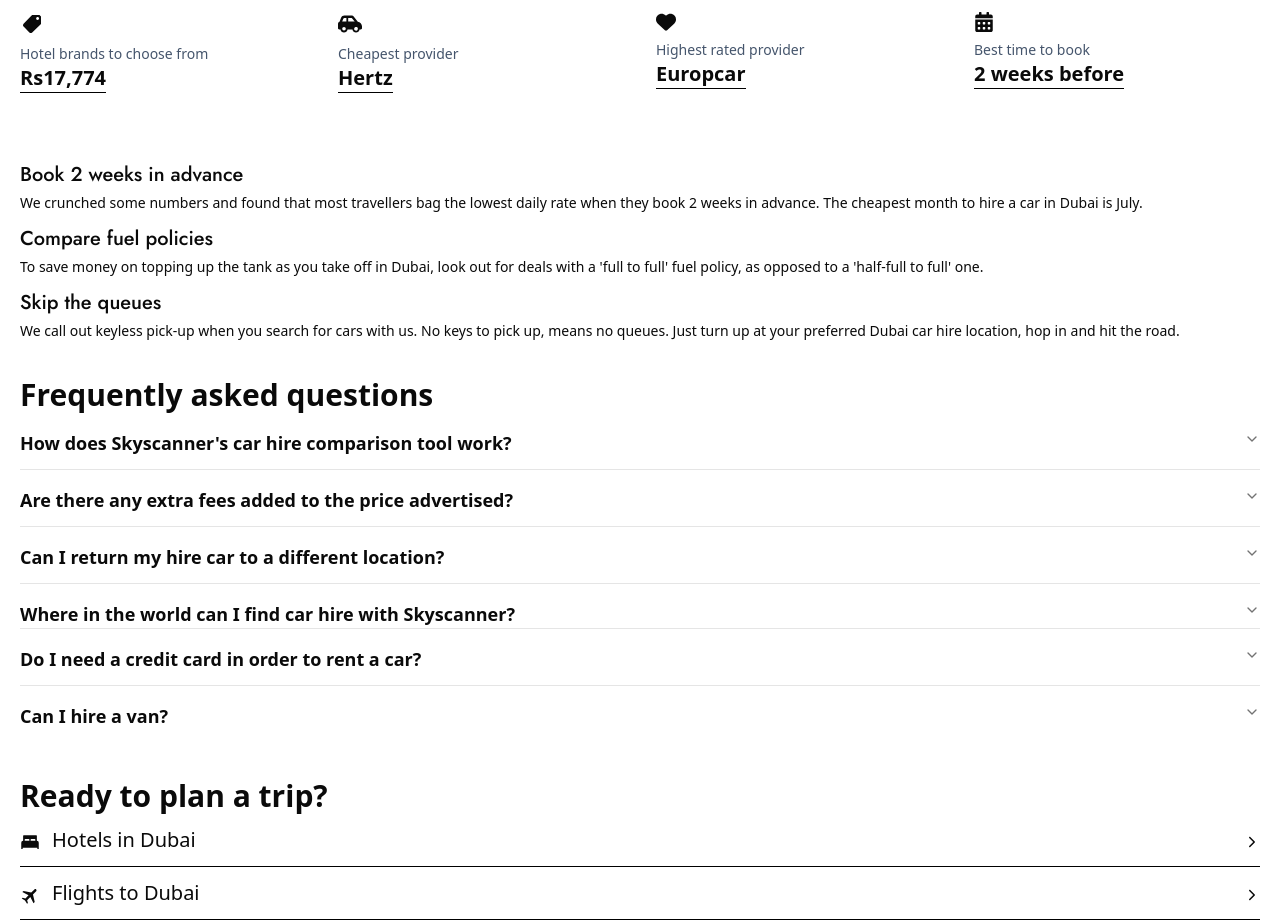
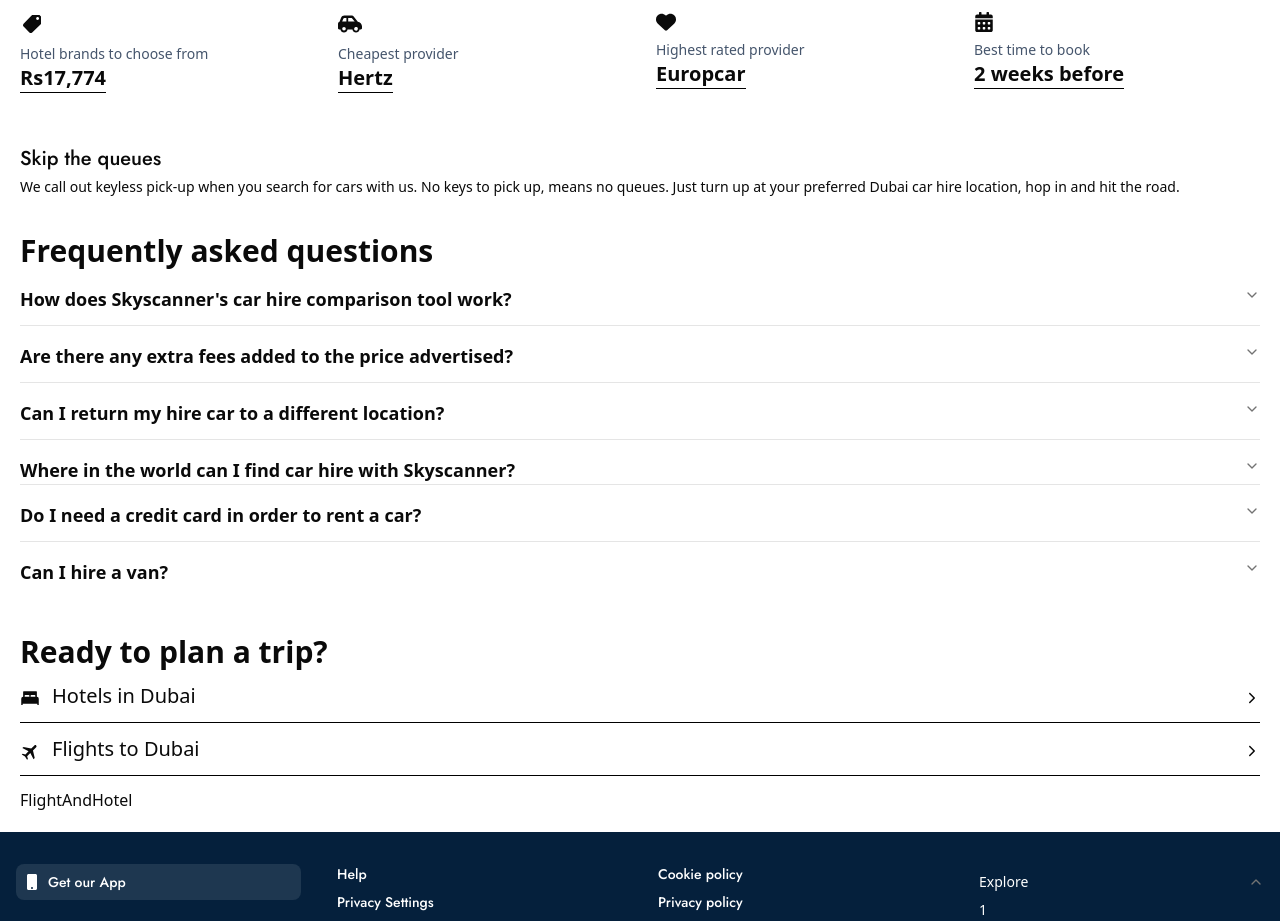
Before and after one commit to Hassan-mw/SkyScanner, a Next.js app: page /carhire/hirelocation/1 in a window 1280 px wide. Shown: the part 2900-3821 px from the top of the page. Built offline with nearby package versions, Linux system fonts and the light colour scheme.

Commit message:
Updating Data

```diff
--- a/app/carhire/CarComponent/CarRentaltextDetails.tsx
+++ b/app/carhire/CarComponent/CarRentaltextDetails.tsx
@@ -21,12 +21,12 @@ const CarRentaltextDetails = () => {
                subTitle:"We clearly highlight car and van hire options in Dubai that have free cancellation. So you can bag the best deal with total flexibility to change your plans if you need to."
           },
           {
-               title:"",
-               subTitle:""
+               title:"Book 2 weeks in advance",
+               subTitle:"We crunched some numbers and found that most travellers bag the lowest daily rate when they book 2 weeks in advance. The cheapest month to hire a car in Dubai is July."
           },
           {
-               title:"",
-               subTitle:""
+               title:"Compare fuel policies",
+               subTitle:"To save money on topping up the tank as you take off in Dubai, look out for deals with a 'full to full' fuel policy, as opposed to a 'half-full to full' one."
           },
           {
                title:"",
@@ -40,25 +40,11 @@ const CarRentaltextDetails = () => {
   return (
     <div className='w-full flex flex-col items-start justify-start space-y-3'>
 
-     <div className='flex flex-col items-start justify-start space-y-1'>
-          <h1 className={`${jost.className} text-2xl md:text-3xl `}></h1>
-          <p className='text-sm'></p>
-     </div>
-
-     <div className='flex flex-col items-start justify-start space-y-1'>
-          <h1 className={`${jost.className} text-xl `}></h1>
-          <p className='text-sm'></p>
-     </div>
 
 
      <div className='flex flex-col items-start justify-start space-y-1'>
-          <h1 className={`${jost.className} text-xl  `}>Book 2 weeks in advance</h1>
-          <p className='text-sm'>We crunched some numbers and found that most travellers bag the lowest daily rate when they book 2 weeks in advance. The cheapest month to hire a car in Dubai is July.</p>
-     </div>
-
-     <div className='flex flex-col items-start justify-start space-y-1'>
-          <h1 className={`${jost.className} text-xl  `}>Compare fuel policies </h1>
-          <p className='text-sm'>To save money on topping up the tank as you take off in Dubai, look out for deals with a 'full to full' fuel policy, as opposed to a 'half-full to full' one.</p>
+          <h1 className={`${jost.className} text-xl  `}> </h1>
+          <p className='text-sm'></p>
      </div>
 
      <div className='flex flex-col items-start justify-start space-y-1'>
```
